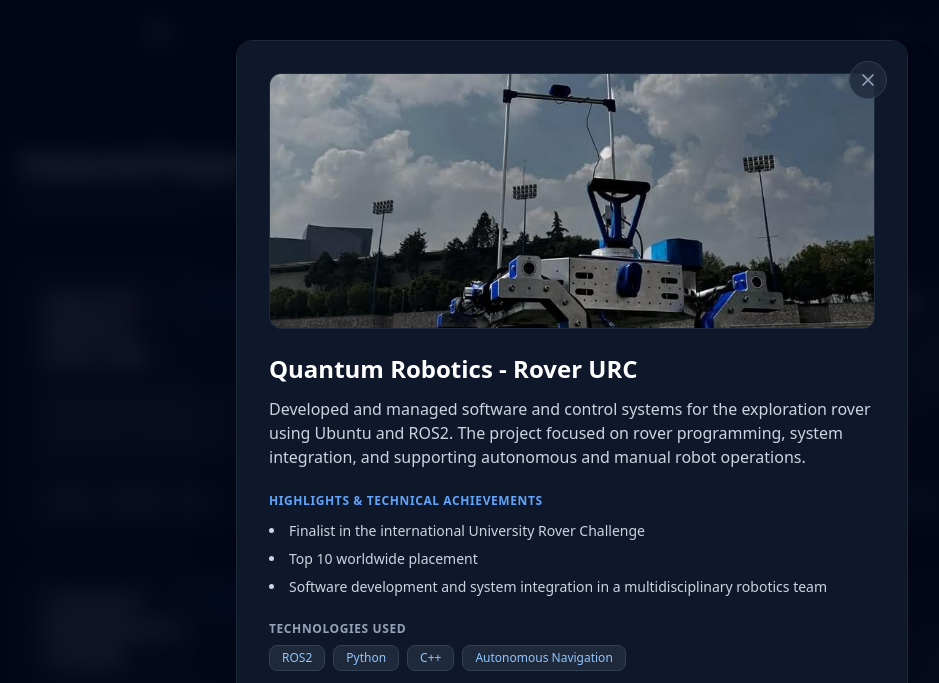
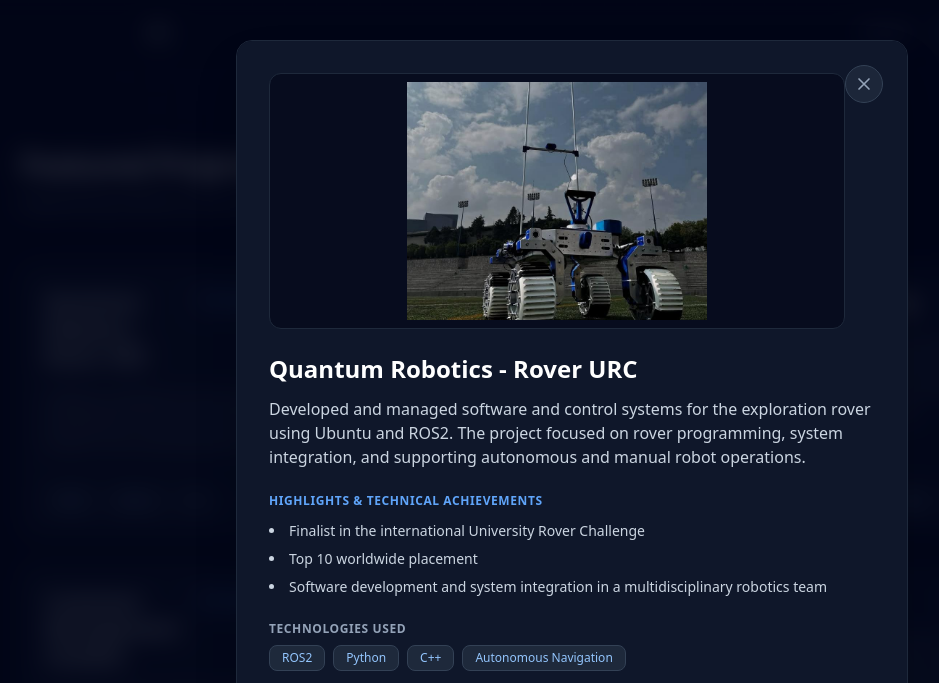
Before and after one commit to SantiagoChevez/SantiagoChevez.github.io, an Astro site: page / in a window 1280 px wide. Both pictures are taken after a click on the element 264 px from the left and 997 px from the top of the page. Shown: the part 597-1280 px from the top of the page, without its empty margins (68-1007 px from the left). Built offline with nearby package versions, Linux system fonts and the light colour scheme; Astro itself is replaced by a stand-in of ours.

Commit message:
UX changes

```diff
--- a/src/components/Projects.astro
+++ b/src/components/Projects.astro
@@ -406,15 +406,15 @@ const t = content[lang] || content.en;
     <div class="bg-slate-900 border border-slate-800 rounded-2xl max-w-2xl w-full max-h-[90vh] overflow-y-auto p-6 md:p-8 text-slate-100 shadow-2xl relative transform scale-95 transition-transform duration-300" id="modal-container">
 
       <!-- Botón de Cerrar -->
-      <button id="close-modal" class="absolute top-5 right-5 text-slate-400 hover:text-white bg-slate-800/80 p-2 rounded-full border border-slate-700 transition-colors" aria-label="Close modal">
+      <button id="close-modal" class="sticky float-right -mt-2 -mr-2 z-10 text-slate-400 hover:text-white bg-slate-800/90 p-2 rounded-full border border-slate-700 transition-colors" aria-label="Close modal">
         <svg class="w-5 h-5" fill="none" stroke="currentColor" viewBox="0 0 24 24">
           <path stroke-linecap="round" stroke-linejoin="round" stroke-width="2" d="M6 18L18 6M6 6l12 12"></path>
         </svg>
       </button>
 
       <!-- Imagen del Proyecto -->
-      <div class="mb-6 overflow-hidden rounded-xl border border-slate-800 bg-slate-950 max-h-64 flex items-center justify-center">
-        <img id="modal-image" src="" alt="" class="w-full h-full object-cover" />
+      <div class="mb-6 overflow-hidden rounded-xl border border-slate-800 bg-slate-950/60 h-64 flex items-center justify-center p-2">
+        <img id="modal-image" src="" alt="" class="w-full h-full object-contain" />
       </div>
 
       <!-- Título y Descripción Extendida -->
```
